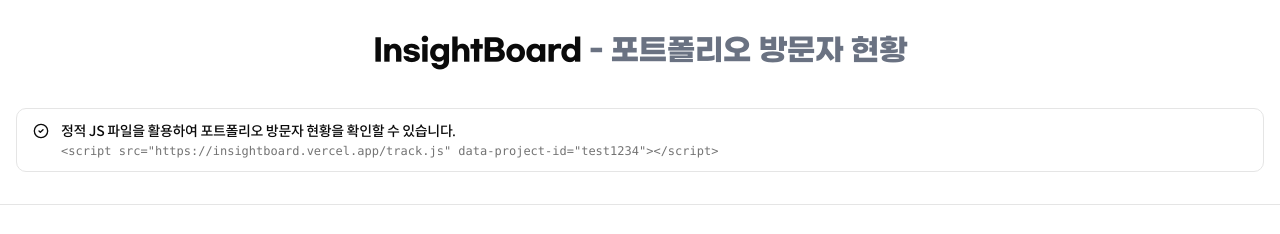
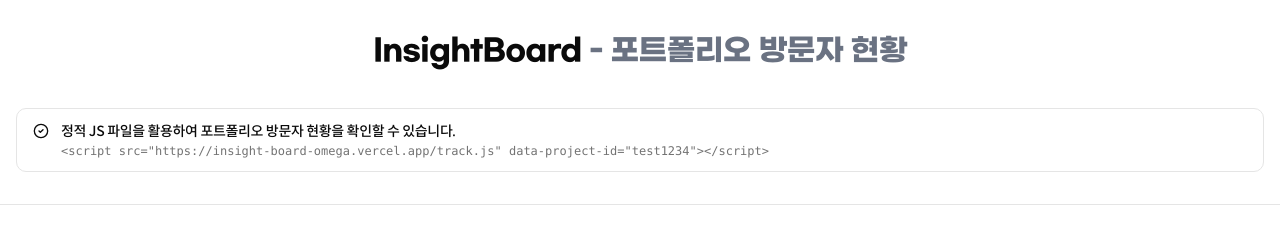
Before and after one commit to eegyuhong/insight-board, a Next.js app: page / in a window 1280 px wide. Shown: the top 234 px of the page. Built offline with nearby package versions, Linux system fonts and the light colour scheme; no server answers; the database is empty.

Commit message:
헤더 > track.js 경로 수정

```diff
--- a/components/header.tsx
+++ b/components/header.tsx
@@ -11,7 +11,7 @@
         <CheckCircle2Icon />
         <AlertTitle>정적 JS 파일을 활용하여 포트폴리오 방문자 현황을 확인할 수 있습니다.</AlertTitle>
         <AlertDescription>
-          <pre className='text-xs'><code>&lt;script src=&quot;https://insightboard.vercel.app/track.js&quot; data-project-id=&quot;test1234&quot;&gt;&lt;/script&gt;</code></pre>
+          <pre className='text-xs'><code>&lt;script src=&quot;https://insight-board-omega.vercel.app/track.js&quot; data-project-id=&quot;test1234&quot;&gt;&lt;/script&gt;</code></pre>
         </AlertDescription>
       </Alert>
 
```
